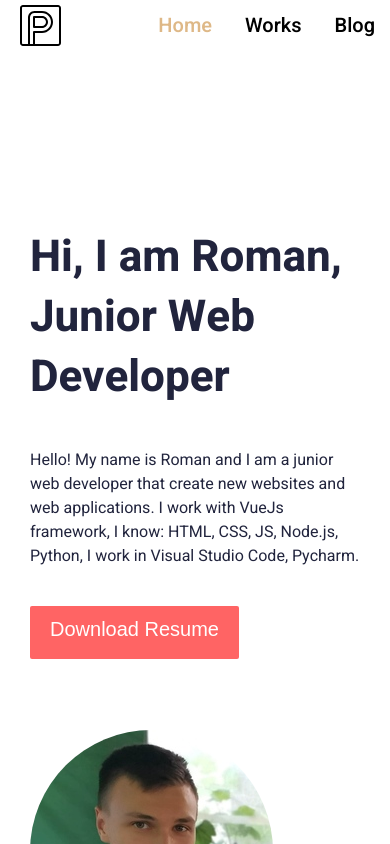
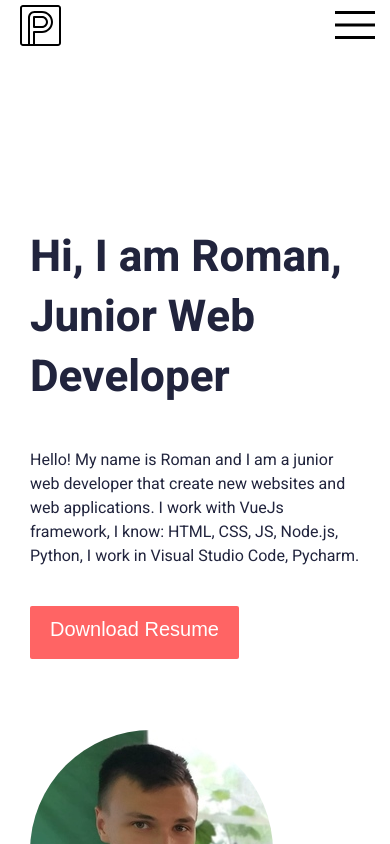
Before and after one commit to SochircaRoman/my-portfolio, a Vue app: page /home in a window 390 px wide. Shown: the top 844 px of the page. Built offline with nearby package versions, Linux system fonts and the light colour scheme.

Commit message:
Add hamburger-menu

```diff
--- a/src/components/NavBar.vue
+++ b/src/components/NavBar.vue
@@ -34,6 +34,19 @@ export default {
         left: 0,
         behavior: 'smooth'
       });
+    },
+    handleBurger() {
+      const burgerItem = document.querySelector(".burger");
+      const menu = document.querySelector(".header__nav");
+      const menuCloseItem = document.querySelector(".header__nav-close");
+
+      burgerItem.addEventListener("click", () => {
+        menu.classList.add("header__nav_active");
+      })
+
+      menuCloseItem.addEventListener("click", () => {
+        menu.classList.remove("header__nav_active");
+      })
     }
   },
 }
@@ -68,6 +81,12 @@ export default {
         </div>
 
       </nav>
+
+      <div @click="handleBurger()" class="header__burger burger">
+        <span class="burger__line burger__line_first"></span>
+        <span class="burger__line burger__line_second"></span>
+        <span class="burger__line burger__line_third"></span>
+      </div>
 
     </div>
   </header>
@@ -163,4 +182,72 @@ export default {
 }
 /* END HEADER */
 
+
+/* HEADER BURGER */
+@media screen and (max-width: 767px) {
+  .header__burger {
+    display: block;
+    cursor: pointer;
+  }
+
+  .header__nav {
+    width: 100%;
+    height: 100%;
+    position: fixed;
+    top: 0;
+    left: 0;
+    background: white;
+    z-index: 10;
+    padding: 50px;
+    transform: translateX(100%);
+    transition: .3s all linear;
+  }
+
+  .header__nav_active {
+    transform: translateX(0);
+  }
+
+  .header__item {
+    width: 100%;
+    margin-right: 0;
+    margin-bottom: 30px;
+  }
+
+  .header__item:last-child {
+    margin-bottom: 0;
+  }
+
+  .header__link {
+    font-size: 35px;
+    line-height: 40px;
+  }
+
+  .header__nav-close {
+    width: 40px;
+    height: 40px;
+    position: absolute;
+    top: 20px;
+    right: 20px;
+    z-index: 11;
+    cursor: pointer;
+  }
+
+  .header__nav-close-line {
+    display: block;
+    width: 100%;
+    height: 3px;
+    background: #000000;
+    position: absolute;
+    top: 50%;
+  }
+
+  .header__nav-close-line:first-child {
+    transform: translateY(-50%) rotate(45deg);
+  }
+
+  .header__nav-close-line:last-child {
+    transform: translateY(-50%) rotate(-45deg);
+  }
+}
+/* HEADER BURGER */
 </style>
--- a/src/data/WorkContent.json
+++ b/src/data/WorkContent.json
@@ -6,8 +6,9 @@
     "year": "2021",
     "tag": "JavaScript, Bootstrap",
     "text": "I wrote this mini project in one day for the cryptography course at the university. I used native JS and the CSS framework Bootstrap for styles. For me, it was a positive experience because today cryptography is used everywhere.",
-    "projectLink": "https://caesar-cipher-4b919.web.app",
-    "githubLink": "https://github.com/SochircaRoman/caesar-cipher-js"
+    "githubLink": "https://github.com/SochircaRoman/caesar-cipher-js",
+    "projectLink": "https://caesar-cipher-4b919.web.app"
+
   },
   {
     "id": 1,
@@ -16,8 +17,8 @@
     "year": "2020",
     "tag": "JavaScript, CSS",
     "text": "This mini project is a virtual keyboard written on native JS and with the CSS styles. The project was one of my first attempts to use my knowledge of HTML, CSS and JS in creating something useful for other users.",
-    "projectLink": "https://js-keyboard-80f0b.web.app",
-    "githubLink": "https://github.com/SochircaRoman/keyboard-js"
+    "githubLink": "https://github.com/SochircaRoman/keyboard-js",
+    "projectLink": "https://js-keyboard-80f0b.web.app"
   },
   {
     "id": 2,
@@ -26,8 +27,8 @@
     "year": "2020",
     "tag": "JavaScript, CSS",
     "text": "This is a simple and fun clicker game written in native JS and using CSS. I wrote it be following a tutorial from YouTube. It was fun to coding this mini game, I learned that JS can be fun",
-    "projectLink": "https://clicker-game-js.web.app",
-    "githubLink": "https://github.com/SochircaRoman/clicker-game-js"
+    "githubLink": "https://github.com/SochircaRoman/clicker-game-js",
+    "projectLink": "https://clicker-game-js.web.app"
   },
   {
     "id": 3,
@@ -36,7 +37,7 @@
     "year": "2018",
     "tag": "JavaScript, Components",
     "text": "Amet minim mollit non deserunt ullamco est sit aliqua dolor do amet sint. Velit officia consequat duis enim velit mollit. Exercitation veniam consequat sunt nostrud amet.",
-    "projectLink": "https://weather-api-js.web.app",
-    "githubLink": "https://github.com/SochircaRoman/weather-api-js"
+    "githubLink": "https://github.com/SochircaRoman/weather-api-js",
+    "projectLink": "https://weather-api-js.web.app"
   }
 ]
```
